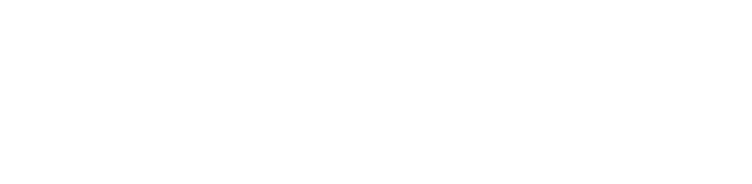
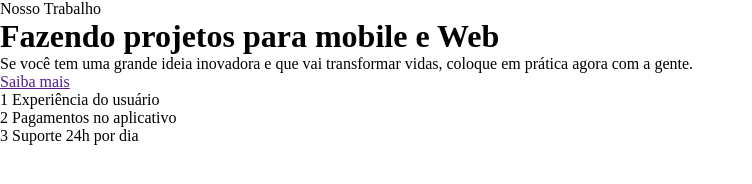
Before and after one commit to mariliatamiles/responsive-project-study, a plain HTML site: page index.html in a window 1280 px wide. Shown: the whole page, without its empty margins (0-752 px from the left). Drawn offline with Linux system fonts and the light colour scheme.

Commit message:
feat: Add initial css

```diff
--- a/index.html
+++ b/index.html
@@ -1,11 +1,23 @@
 <!DOCTYPE html>
-<html lang="pt">
+<html lang="pt-br">
 <head>
     <meta charset="UTF-8">
     <meta name="viewport" content="width=device-width, initial-scale=1.0">
     <title>Responsive project</title>
+    <link rel="stylesheet" href="style.css">
 </head>
 <body>
+    <main>
+        <p>Nosso Trabalho</p>
+        <h1>Fazendo projetos para mobile e Web</h1>
+        <p>Se você tem uma grande ideia inovadora e que vai transformar vidas, coloque em prática agora com a gente. </p>
+        <a href="">Saiba mais</a>
+        <ul>
+            <li>1 <span>Experiência do usuário</span></li>
+            <li>2 <span>Pagamentos no aplicativo</span></li>
+            <li>3 <span>Suporte 24h por dia</span></li>
+        </ul>
+    </main>
 
 </body>
 </html>
--- a/style.css
+++ b/style.css
@@ -1,4 +1,16 @@
+:root{
+    --purple-100: #ECE9FD;
+    --purple-200: #7158EF;
+    --blue-100:#090039;
+    --gray-100:#0a003971;
+
+    --font-16: 16px;
+    --font-24: 24px;
+    --font-40: 40px;
+    --font-72: 72px;
+}
 *{
     margin: 0;
     padding: 0;
+    box-sizing: border-box;
 }
```
